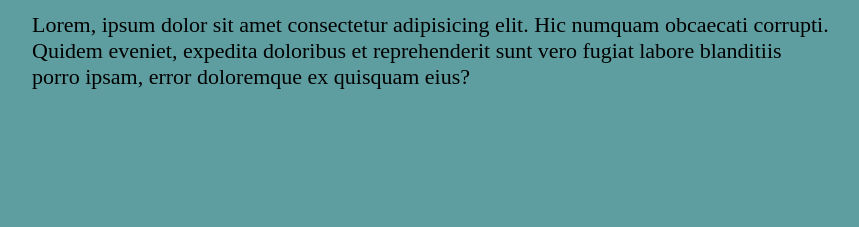
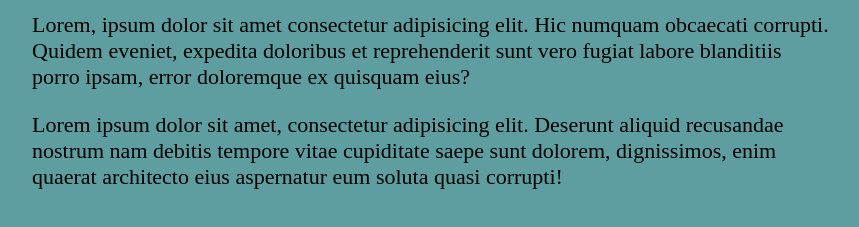
Before and after one commit to khalilmss/site-git, a plain HTML site: page index.html in a window 1280 px wide. Shown: the part 113-340 px from the top of the page, without its empty margins (208-1067 px from the left). Drawn offline with Linux system fonts and the light colour scheme.

Commit message:
add new paragraph

```diff
--- a/index.html
+++ b/index.html
@@ -13,4 +13,7 @@
     <p>Lorem, ipsum dolor sit amet consectetur adipisicing elit. Hic numquam obcaecati corrupti. Quidem eveniet,
         expedita doloribus et reprehenderit sunt vero fugiat labore blanditiis porro ipsam, error doloremque ex quisquam
         eius?</p>
+    <p>Lorem ipsum dolor sit amet, consectetur adipisicing elit. Deserunt aliquid recusandae nostrum nam
+         debitis tempore vitae cupiditate saepe sunt dolorem, dignissimos, enim quaerat architecto eius aspernatur
+          eum soluta quasi corrupti!</p>
 </body>
```
